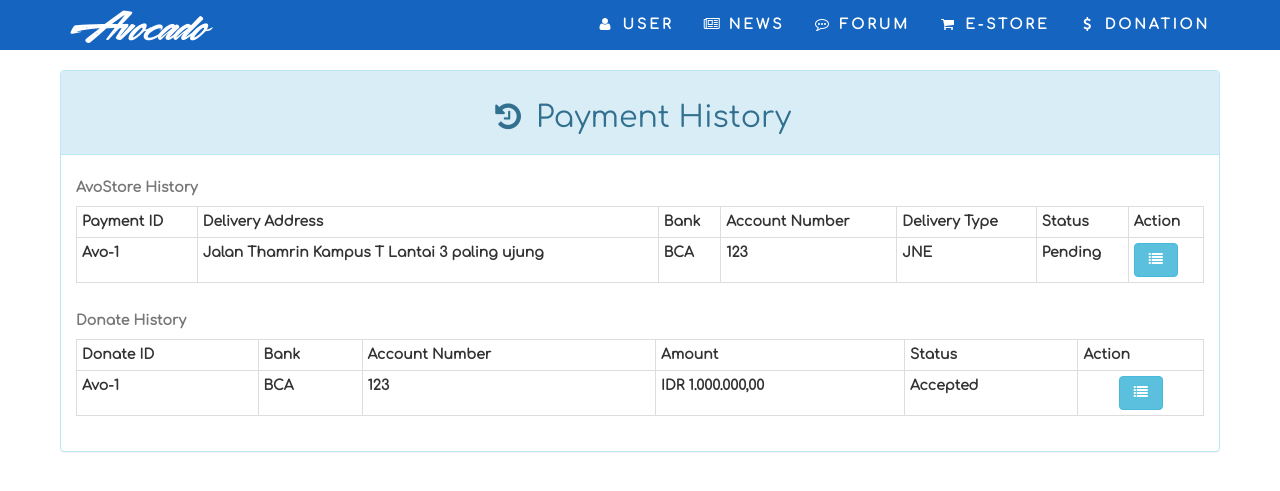
After one commit to sxio/Alpukat, a CodeIgniter app: page /Avocado/index.php/c_profile/view_history in a window 1280 px wide. The commit adds this page. Shown: the top 491 px of the page. Run offline with CodeIgniter, Linux system fonts and the light colour scheme.

Commit message:
+ payment history

```diff
--- a/application/config/routes.php
+++ b/application/config/routes.php
@@ -53,6 +53,7 @@ $route['login/log_in']                = 'C_Login/log_in';
 $route['logout/log_out']              = 'C_Logout/log_out';
 $route['register/regis']              = 'C_Register/regis';
 $route['profile']                     = 'C_Profile/view';
+$route['profile/history']             = 'C_Profile/view_history';
 $route['news']                        = 'C_News/view';
 $route['news/details/(:any)']         = 'C_News/news_details/$1';
 $route['estore']                      = 'C_Estore/view';
--- a/application/controllers/C_Profile.php
+++ b/application/controllers/C_Profile.php
@@ -9,5 +9,13 @@
 			$this->load->helper('html');
 			$this->load->view('profile/profile', $data);
 		}
+
+		public function view_history(){
+			$data['header']     = $this->load->view('templates/header','',TRUE);
+			$data['nav']        = $this->load->view('templates/nav','',TRUE);
+			$data['footer']     = $this->load->view('templates/footer','',TRUE);
+
+			$this->load->view('profile/paymentHistory', $data);
+		}
 	}
 ?>
--- /dev/null
+++ b/application/views/profile/paymentHistory.php
@@ -0,0 +1,74 @@
+<!DOCTYPE HTML>
+<html>
+<head>
+	<title>Avocado | Payment History</title>
+	<meta name="viewport" content="width=device-width, initial-scale=1">
+	<meta http-equiv="Content-Type" content="text/html; charset=utf-8" />
+
+	<?php echo $header; ?>
+	<?php echo link_tag('assets/css/nav.css'); ?>
+	<?php echo link_tag('assets/css/profile/paymentHistory.css'); ?>
+
+	<script src="<?php echo base_url('assets/js/main.js'); ?>"></script>
+</head>
+<body>
+	<?php echo $nav; ?>
+
+	<br>
+	<div class="container history">
+		<div class="row">
+		</div>
+		<div class="row">
+			<div class="panel panel-info">
+				<div class="panel-heading">
+					<h2 class="text-center"><i class="fa fa-history fa-fw"></i> Payment History</h2>
+				</div>
+				<div class="panel-body">
+					<table class="table table-condensed table-responsive table-bordered">
+						<caption>AvoStore History</caption>
+						<tr>
+							<th>Payment ID</th>
+							<th>Delivery Address</th>
+							<th>Bank</th>
+							<th>Account Number</th>
+							<th>Delivery Type</th>
+							<th>Status</th>
+							<th>Action</th>
+						</tr>
+						<tr>
+							<td>Avo-1</td>
+							<td>Jalan Thamrin Kampus T Lantai 3 paling ujung</td>
+							<td>BCA</td>
+							<td>123</td>
+							<td>JNE</td>
+							<td>Pending</td>
+							<td><a href="#" class="btn btn-info"><i class="fa fa-list fa-fw"></i></a></td>
+						</tr>
+					</table>
+
+					<table class="table table-condensed table-responsive table-bordered">
+						<caption>Donate History</caption>
+						<tr>
+							<th>Donate ID</th>
+							<th>Bank</th>
+							<th>Account Number</th>
+							<th>Amount</th>
+							<th>Status</th>
+							<th>Action</th>
+						</tr>
+						<tr>
+							<td>Avo-1</td>
+							<td>BCA</td>
+							<td>123</td>
+							<td>IDR 1.000.000,00</td>
+							<td>Accepted</td>
+							<td class="text-center"><a href="#" class="btn btn-info"><i class="fa fa-list fa-fw"></i></a></td>
+						</tr>
+					</table>
+				</div>
+			</div>
+		</div>
+	</div>
+	<br>
+</body>
+</html>
--- a/application/views/templates/nav.php
+++ b/application/views/templates/nav.php
@@ -42,7 +42,9 @@
 									</a>
 								</li>
 								<li class="divider"></li>
-								<li><a href="<?php base_url()?>logout/log_out"><i class="fa fa-sign-out fa-fw"></i> Logout</a></li>
+								<li><a href="<?php echo base_url('profile/history'); ?>"><i class="fa fa-history fa-fw"></i> Payment History</a></li>
+								<li class="divider"></li>
+								<li><a href="<?php echo base_url('logout/log_out');?>"><i class="fa fa-sign-out fa-fw"></i> Logout</a></li>
 							</ul>
 						</li>
 				<?php
--- /dev/null
+++ b/assets/css/profile/paymentHistory.css
@@ -0,0 +1,3 @@
+.history{
+	margin-top: 50px;
+}
```
